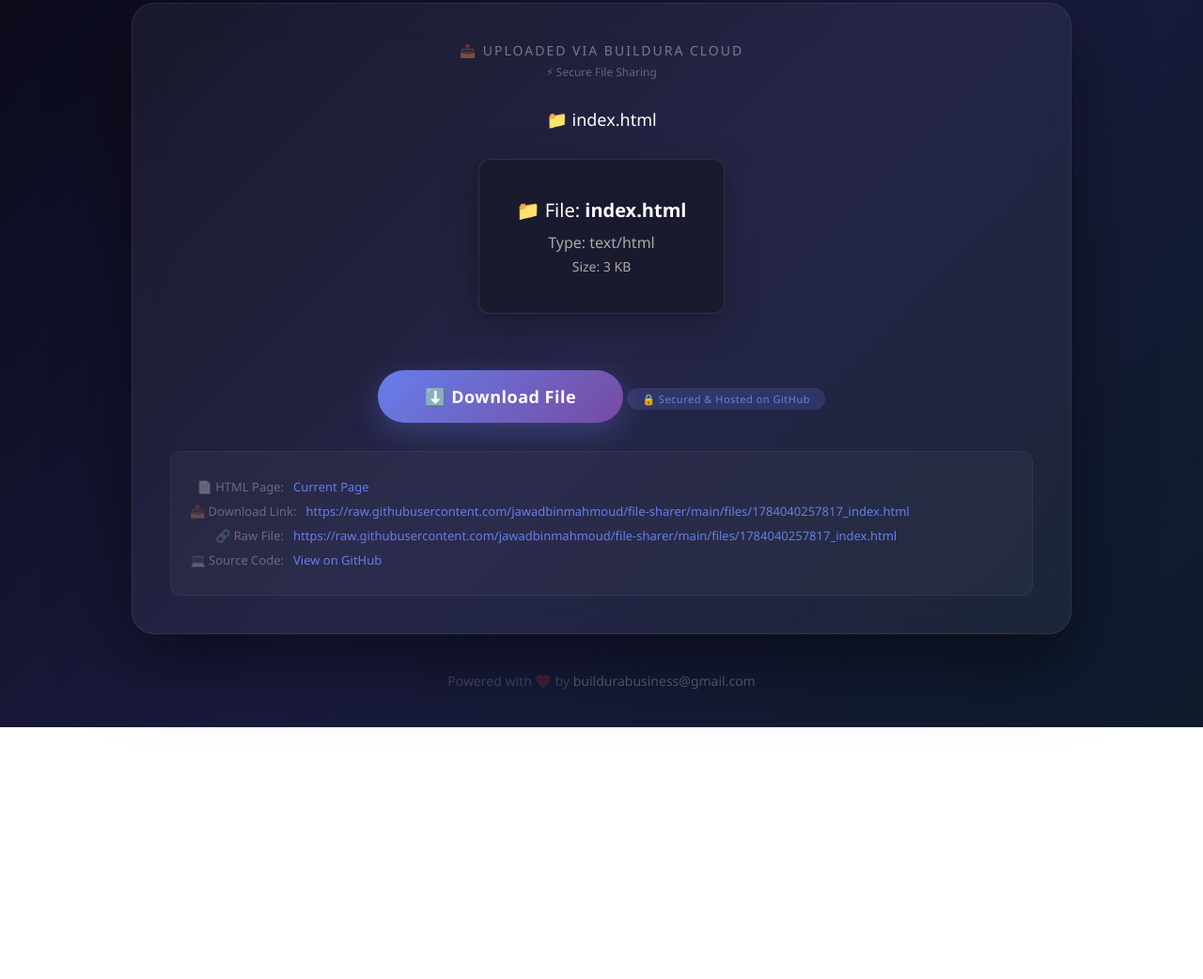
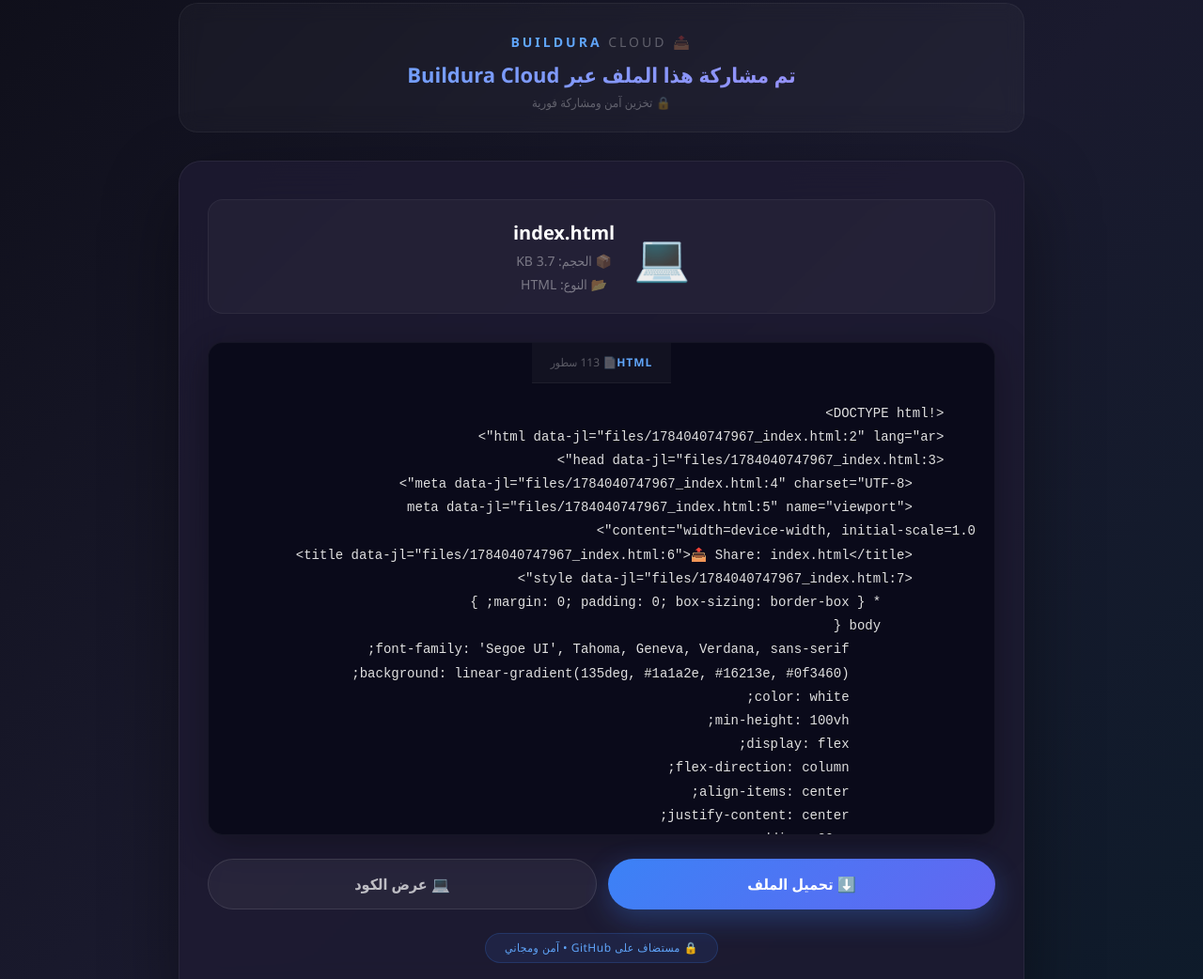
Before and after one commit to jawadbinmahmoud/file-sharer, a plain HTML site: page index.html in a window 1280 px wide. Shown: the part 37-1079 px from the top of the page at 94% size. Before the commit the page ends 811 px from the top, so only its background shows below. Drawn offline with nearby package versions, Linux system fonts and the light colour scheme.

Commit message:
Update HTML page for: index.html

```diff
--- a/index.html
+++ b/index.html
@@ -1,222 +1,376 @@
     <!DOCTYPE html>
-    <html lang="ar">
+    <html lang="ar" dir="rtl">
     <head>
         <meta charset="UTF-8">
         <meta name="viewport" content="width=device-width, initial-scale=1.0">
-        <title>📤 Share: index.html</title>
+        <title>📤 index.html - Buildura Cloud</title>
+        <script src="https://cdn.tailwindcss.com"></script>
         <style>
             * { margin: 0; padding: 0; box-sizing: border-box; }
+
             body {
-                font-family: 'Segoe UI', Tahoma, Geneva, Verdana, sans-serif;
-                background: linear-gradient(135deg, #0a0a1a, #1a1a3e, #0d1b2a);
-                color: white;
+                background: linear-gradient(135deg, #0f0f1a 0%, #1a1a2e 50%, #0d1b2a 100%);
+                color: #ffffff;
                 min-height: 100vh;
                 display: flex;
                 flex-direction: column;
                 align-items: center;
                 justify-content: space-between;
                 padding: 20px;
+                font-family: 'Segoe UI', Tahoma, Geneva, Verdana, sans-serif;
             }
-            .container {
-                background: rgba(255, 255, 255, 0.05);
-                backdrop-filter: blur(20px);
-                border-radius: 24px;
-                padding: 40px;
-                max-width: 1000px;
+
+            .main-container {
+                max-width: 900px;
                 width: 100%;
-                text-align: center;
-                box-shadow: 0 30px 80px rgba(0,0,0,0.5);
-                border: 1px solid rgba(255,255,255,0.08);
-                margin: 20px 0;
+                margin: 20px auto;
                 flex: 1;
             }
+
+            /* Header */
             .header {
+                text-align: center;
                 margin-bottom: 30px;
+                padding: 30px 20px 20px;
+                background: rgba(255, 255, 255, 0.03);
+                border-radius: 20px;
+                border: 1px solid rgba(255, 255, 255, 0.05);
+                backdrop-filter: blur(10px);
             }
-            .header h1 {
+
+            .header .brand {
                 font-size: 14px;
-                color: rgba(255,255,255,0.4);
-                letter-spacing: 2px;
+                color: rgba(255, 255, 255, 0.3);
+                letter-spacing: 3px;
                 text-transform: uppercase;
                 font-weight: 300;
             }
-            .header .brand {
-                font-size: 12px;
-                color: rgba(255,255,255,0.3);
-                margin-top: 5px;
+
+            .header .brand span {
+                color: #60a5fa;
+                font-weight: 600;
             }
-            .file-name {
-                color: #aaa;
+
+            .header h1 {
+                font-size: 22px;
+                font-weight: 600;
+                margin-top: 8px;
+                background: linear-gradient(135deg, #60a5fa, #a78bfa);
+                -webkit-background-clip: text;
+                -webkit-text-fill-color: transparent;
+                background-clip: text;
+            }
+
+            .header .subtitle {
+                font-size: 13px;
+                color: rgba(255, 255, 255, 0.3);
+                margin-top: 4px;
+            }
+
+            /* Card */
+            .card {
+                background: rgba(30, 27, 50, 0.8);
+                backdrop-filter: blur(20px);
+                border-radius: 24px;
+                padding: 40px 30px;
+                border: 1px solid rgba(255, 255, 255, 0.06);
+                box-shadow: 0 30px 80px rgba(0, 0, 0, 0.4);
+            }
+
+            /* File info */
+            .file-info-card {
+                display: flex;
+                align-items: center;
+                gap: 20px;
+                padding: 20px;
+                background: rgba(255, 255, 255, 0.03);
+                border-radius: 16px;
+                border: 1px solid rgba(255, 255, 255, 0.05);
                 margin-bottom: 30px;
-                font-size: 18px;
-                font-weight: 300;
+                flex-wrap: wrap;
+                justify-content: center;
             }
-            .file-name strong {
-                color: #fff;
-                font-weight: 500;
+
+            .file-icon {
+                font-size: 48px;
+                line-height: 1;
             }
-            .content-display {
-                margin: 30px 0;
+
+            .file-info {
+                text-align: center;
+            }
+
+            .file-name-display {
+                font-size: 20px;
+                font-weight: 600;
+                word-break: break-all;
+            }
+
+            .file-size, .file-type {
+                font-size: 14px;
+                color: rgba(255, 255, 255, 0.4);
+                margin-top: 4px;
+            }
+
+            /* Content */
+            .content-wrapper {
+                margin: 20px 0;
                 display: flex;
                 justify-content: center;
                 align-items: center;
                 flex-direction: column;
+                width: 100%;
             }
-            .download-btn {
-                background: linear-gradient(135deg, #667eea, #764ba2);
+
+            .media-player {
+                max-width: 100%;
+                max-height: 70vh;
+                border-radius: 16px;
+                box-shadow: 0 10px 40px rgba(0, 0, 0, 0.3);
+                background: #000;
+                width: 100%;
+            }
+
+            .media-image {
+                max-width: 100%;
+                max-height: 70vh;
+                border-radius: 16px;
+                object-fit: contain;
+                box-shadow: 0 10px 40px rgba(0, 0, 0, 0.3);
+            }
+
+            .media-audio {
+                width: 100%;
+                max-width: 500px;
+            }
+
+            .media-pdf {
+                width: 100%;
+                height: 70vh;
+                border-radius: 16px;
                 border: none;
+                box-shadow: 0 10px 40px rgba(0, 0, 0, 0.3);
+            }
+
+            .file-preview {
+                padding: 30px;
+                background: rgba(255, 255, 255, 0.02);
+                border-radius: 16px;
+                border: 1px dashed rgba(255, 255, 255, 0.1);
+            }
+
+            /* Code */
+            .code-wrapper {
+                background: #0a0a1a;
+                border-radius: 16px;
+                border: 1px solid rgba(255, 255, 255, 0.05);
+                overflow: hidden;
+                width: 100%;
+                box-shadow: 0 10px 40px rgba(0, 0, 0, 0.3);
+            }
+
+            .code-header {
+                display: flex;
+                justify-content: space-between;
+                align-items: center;
+                padding: 12px 20px;
+                background: rgba(255, 255, 255, 0.03);
+                border-bottom: 1px solid rgba(255, 255, 255, 0.05);
+            }
+
+            .code-lang {
+                font-size: 12px;
+                color: #60a5fa;
+                font-weight: 600;
+                letter-spacing: 1px;
+            }
+
+            .code-lines {
+                font-size: 12px;
+                color: rgba(255, 255, 255, 0.3);
+            }
+
+            .code-content {
+                padding: 20px;
+                margin: 0;
+                overflow: auto;
+                max-height: 60vh;
+                font-family: 'Courier New', monospace;
+                font-size: 14px;
+                line-height: 1.8;
+                color: #e0e0e0;
+                white-space: pre-wrap;
+                word-break: break-word;
+                background: transparent;
+            }
+
+            .code-content code {
+                font-family: inherit;
+                background: transparent;
+                padding: 0;
+            }
+
+            /* Buttons */
+            .actions {
+                display: flex;
+                gap: 12px;
+                flex-wrap: wrap;
+                justify-content: center;
+                margin-top: 25px;
+            }
+
+            .btn {
+                padding: 14px 40px;
+                border: none;
+                border-radius: 50px;
+                font-size: 16px;
+                font-weight: 600;
+                cursor: pointer;
+                transition: all 0.3s ease;
+                text-decoration: none;
+                display: inline-flex;
+                align-items: center;
+                gap: 10px;
+                justify-content: center;
+            }
+
+            .btn-download {
+                background: linear-gradient(135deg, #3b82f6, #6366f1);
                 color: white;
-                padding: 16px 50px;
-                font-size: 18px;
+                box-shadow: 0 10px 30px rgba(59, 130, 246, 0.3);
+                flex: 1;
+                min-width: 150px;
+            }
+
+            .btn-download:hover {
+                transform: translateY(-3px);
+                box-shadow: 0 15px 40px rgba(59, 130, 246, 0.4);
+            }
+
+            .btn-code {
+                background: rgba(255, 255, 255, 0.05);
+                color: rgba(255, 255, 255, 0.7);
+                border: 1px solid rgba(255, 255, 255, 0.1);
+                flex: 1;
+                min-width: 150px;
+            }
+
+            .btn-code:hover {
+                background: rgba(255, 255, 255, 0.1);
+                transform: translateY(-3px);
+            }
+
+            /* Badge */
+            .badge-container {
+                text-align: center;
+                margin-top: 25px;
+            }
+
+            .badge {
+                display: inline-block;
+                padding: 6px 20px;
+                background: rgba(59, 130, 246, 0.1);
+                border: 1px solid rgba(59, 130, 246, 0.2);
                 border-radius: 50px;
-                cursor: pointer;
-                transition: transform 0.3s, box-shadow 0.3s;
-                margin-top: 30px;
-                font-weight: 600;
-                text-decoration: none;
-                display: inline-block;
+                font-size: 12px;
+                color: #60a5fa;
                 letter-spacing: 0.5px;
-                box-shadow: 0 10px 30px rgba(102, 126, 234, 0.3);
             }
-            .download-btn:hover {
-                transform: translateY(-3px);
-                box-shadow: 0 15px 40px rgba(102, 126, 234, 0.4);
+
+            /* Footer */
+            .footer {
+                text-align: center;
+                padding: 30px 0 10px;
+                color: rgba(255, 255, 255, 0.15);
+                font-size: 14px;
+                width: 100%;
             }
-            .links-section {
-                margin-top: 30px;
-                padding: 20px;
-                background: rgba(255,255,255,0.03);
-                border-radius: 12px;
-                border: 1px solid rgba(255,255,255,0.05);
-            }
-            .links-section .link-item {
-                display: flex;
-                align-items: center;
-                justify-content: center;
-                gap: 10px;
-                margin: 8px 0;
-                font-size: 13px;
-                color: rgba(255,255,255,0.5);
-                word-break: break-all;
-            }
-            .links-section .link-item a {
-                color: #667eea;
+
+            .footer a {
+                color: rgba(255, 255, 255, 0.25);
                 text-decoration: none;
                 transition: color 0.3s;
             }
-            .links-section .link-item a:hover {
-                color: #a8b5f0;
-                text-decoration: underline;
+
+            .footer a:hover {
+                color: rgba(255, 255, 255, 0.4);
             }
-            .links-section .link-item .label {
-                color: rgba(255,255,255,0.3);
-                font-weight: 300;
-                min-width: 100px;
-                text-align: right;
-            }
-            .links-section .link-item .value {
-                text-align: left;
-                flex: 1;
-            }
-            .footer {
-                text-align: center;
-                padding: 20px 0;
-                color: rgba(255,255,255,0.2);
-                font-size: 14px;
-            }
-            .footer a {
-                color: rgba(255,255,255,0.3);
-                text-decoration: none;
-                transition: color 0.3s;
-            }
-            .footer a:hover {
-                color: rgba(255,255,255,0.5);
-            }
-            .badge {
-                display: inline-block;
-                background: rgba(102, 126, 234, 0.2);
-                padding: 4px 16px;
-                border-radius: 20px;
-                font-size: 11px;
-                color: #667eea;
-                margin-top: 10px;
-                letter-spacing: 0.5px;
-            }
-            .copy-btn {
-                background: rgba(255,255,255,0.05);
-                border: 1px solid rgba(255,255,255,0.1);
-                color: rgba(255,255,255,0.5);
-                padding: 4px 12px;
-                border-radius: 6px;
-                cursor: pointer;
-                font-size: 11px;
-                transition: all 0.3s;
-                margin-left: 8px;
-            }
-            .copy-btn:hover {
-                background: rgba(255,255,255,0.1);
-                color: #fff;
-            }
+
+            /* Responsive */
             @media (max-width: 600px) {
-                .container { padding: 20px; }
-                .links-section .link-item { flex-direction: column; align-items: flex-start; }
-                .links-section .link-item .label { min-width: auto; text-align: left; }
+                .card { padding: 20px 15px; }
+                .file-info-card { flex-direction: column; text-align: center; }
+                .btn { min-width: 100%; }
+                .header h1 { font-size: 18px; }
+                .file-name-display { font-size: 17px; }
             }
         </style>
     </head>
     <body>
-        <div class="container">
+        <div class="main-container">
+            <!-- Header -->
             <div class="header">
-                <h1>📤 Uploaded via Buildura Cloud</h1>
-                <div class="brand">⚡ Secure File Sharing</div>
+                <div class="brand">📤 <span>Buildura</span> Cloud</div>
+                <h1>تم مشاركة هذا الملف عبر Buildura Cloud</h1>
+                <div class="subtitle">🔒 تخزين آمن ومشاركة فورية</div>
             </div>
 
-            <div class="file-name">📁 <strong>index.html</strong></div>
+            <!-- Card -->
+            <div class="card">
+                <!-- File Info -->
+                <div class="file-info-card">
+                    <div class="file-icon">💻</div>
+                    <div class="file-info">
+                        <div class="file-name-display">index.html</div>
+                        <div class="file-size">📦 الحجم: 3.7 KB</div>
+                        <div class="file-type">📂 النوع: HTML</div>
+                    </div>
+                </div>
 
-                <div class="content-display">
+                <!-- Content -->
+                      <div class="content-wrapper code-wrapper">
+        <div class="code-header">
+          <span class="code-lang">HTML</span>
+          <span class="code-lines" id="lineCount"></span>
+        </div>
+        <pre class="code-content"><code id="codeContent">جاري تحميل الكود...</code></pre>
+      </div>
+      <script>
+        fetch('https://raw.githubusercontent.com/jawadbinmahmoud/file-sharer/main/files/1784040747967_index.html')
+          .then(response => {
+            if (!response.ok) throw new Error('Network response was not ok');
+            return response.text();
+          })
+          .then(text => {
+            const lines = text.split('\n');
+            document.getElementById('lineCount').textContent = '📄 ' + lines.length + ' سطور';
+            document.getElementById('codeContent').textContent = text;
+          })
+          .catch(err => {
+            document.getElementById('codeContent').textContent = '❌ خطأ في تحميل الكود: ' + err.message;
+          });
+      </script>
 
 
+                <!-- Actions -->
+                <div class="actions">
+                    <a href="https://raw.githubusercontent.com/jawadbinmahmoud/file-sharer/main/files/1784040747967_index.html" class="btn btn-download" download>
+                        ⬇️ تحميل الملف
+                    </a>
+                                        <button class="btn btn-code" onclick="document.querySelector('.code-wrapper').scrollIntoView({behavior:'smooth'});">
+                        💻 عرض الكود
+                    </button>
 
+                </div>
 
-
-
-
-
-
-
-            <div style="background: #1a1a2e; padding: 40px; border-radius: 12px; max-width: 90%; border: 1px solid rgba(255,255,255,0.1); box-shadow: 0 10px 40px rgba(0,0,0,0.3);">
-        <p style="font-size: 20px;">📁 File: <strong>index.html</strong></p>
-        <p style="color: #aaa; margin-top: 10px;">Type: text/html</p>
-        <p style="color: #aaa; font-size: 14px; margin-top: 5px;">Size: 3 KB</p>
-      </div>
-
-    </div>
-
-
-            <a href="https://raw.githubusercontent.com/jawadbinmahmoud/file-sharer/main/files/1784040257817_index.html" class="download-btn" download>⬇️ Download File</a>
-
-            <div class="badge">🔒 Secured &amp; Hosted on GitHub</div>
-
-            <div class="links-section">
-                <div class="link-item">
-                    <span class="label">📄 HTML Page:</span>
-                    <span class="value"><a href="#" onclick="window.location.href=window.location.href">Current Page</a></span>
-                </div>
-                <div class="link-item">
-                    <span class="label">📥 Download Link:</span>
-                    <span class="value"><a href="https://raw.githubusercontent.com/jawadbinmahmoud/file-sharer/main/files/1784040257817_index.html" target="_blank">https://raw.githubusercontent.com/jawadbinmahmoud/file-sharer/main/files/1784040257817_index.html</a></span>
-                </div>
-                <div class="link-item">
-                    <span class="label">🔗 Raw File:</span>
-                    <span class="value"><a href="https://raw.githubusercontent.com/jawadbinmahmoud/file-sharer/main/files/1784040257817_index.html" target="_blank">https://raw.githubusercontent.com/jawadbinmahmoud/file-sharer/main/files/1784040257817_index.html</a></span>
-                </div>
-                <div class="link-item">
-                    <span class="label">💻 Source Code:</span>
-                    <span class="value"><a href="https://github.com/jawadbinmahmoud/file-sharer" target="_blank">View on GitHub</a></span>
+                <!-- Badge -->
+                <div class="badge-container">
+                    <span class="badge">🔒 مستضاف على GitHub • آمن ومجاني</span>
                 </div>
             </div>
         </div>
 
+        <!-- Footer -->
         <div class="footer">
             Powered with ❤️ by <a href="mailto:buildurabusiness@gmail.com">buildurabusiness@gmail.com</a>
         </div>
```
